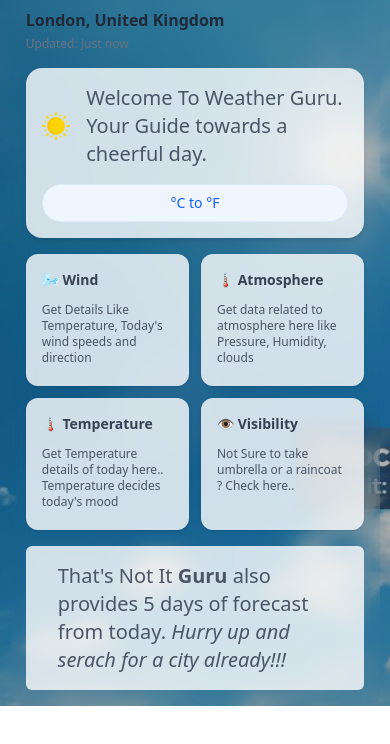
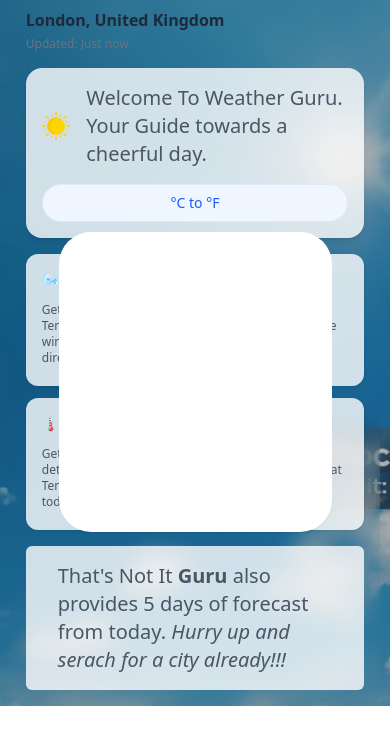
Before and after one commit to VishnuTeja0007/Weather-Guru, a website: page src/index.html in a window 390 px wide. Shown: the part 68-812 px from the top of the page. Drawn offline with Linux system fonts and the light colour scheme.

Commit message:
added responsive popup

```diff
--- a/src/index.html
+++ b/src/index.html
@@ -129,7 +129,7 @@
 
     <!-- Main Content  where weather details are displayed -->
 
-    <section class="error-message hidden p-10 mx-auto  absolute top-[300px] left-[30%] right-[30%] bg-white  z-10 flex flex-col items-center justify-center gap-6 rounded-4xl shadow-2xs  w-[40%] h-[400px]" >
+    <section class="error-message  p-10 mx-auto  absolute top-[300px] left-[15%] right-[15%] sm:left-[30%] sm:right-[30%] bg-white  z-10 flex flex-col items-center justify-center gap-6 rounded-4xl shadow-2xs  w-[70%] sm:w-[40%] sm:h-[400px] h-[300px] " >
      <!-- error or any info popups hidden default triggerd with errors like invalid inputs, api errors  -->
     </section>
     <!-- main content section  where weather details are displayed -->
```
Also changed, not shown: src/output.css.
